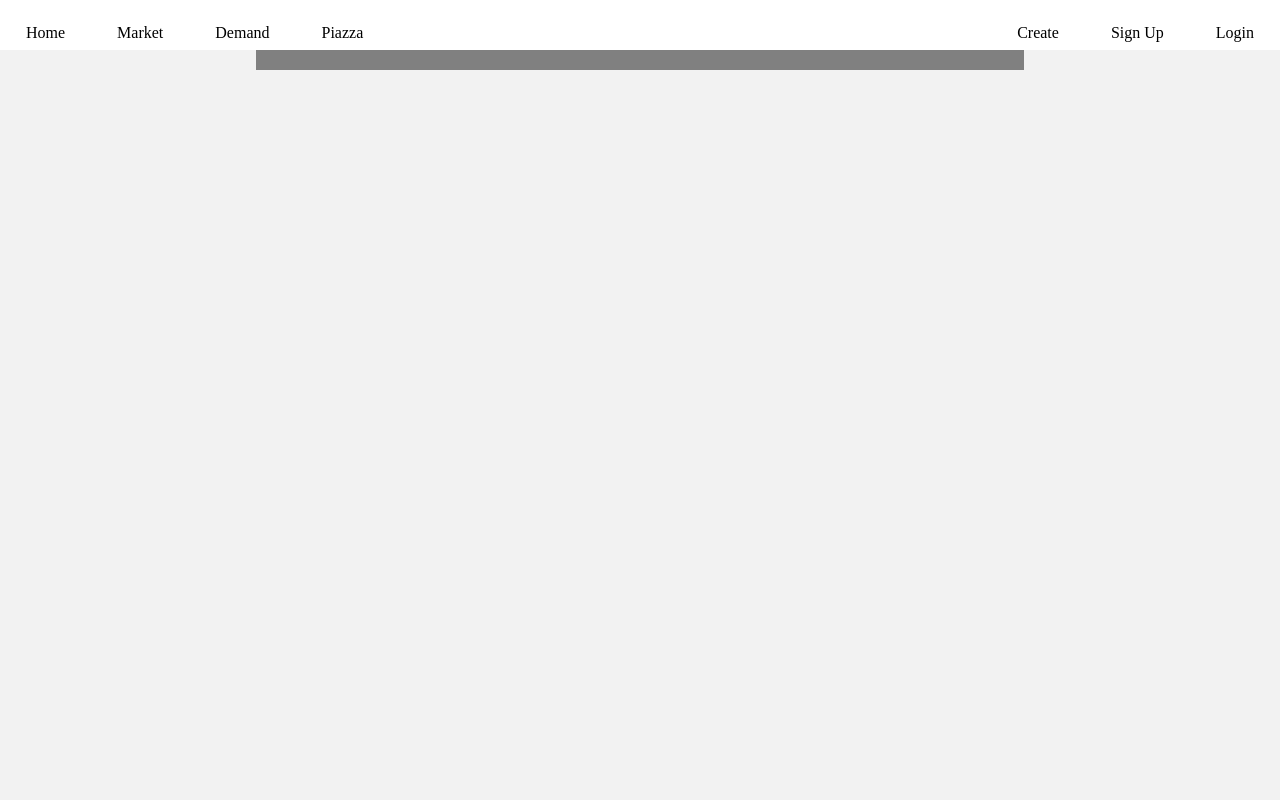
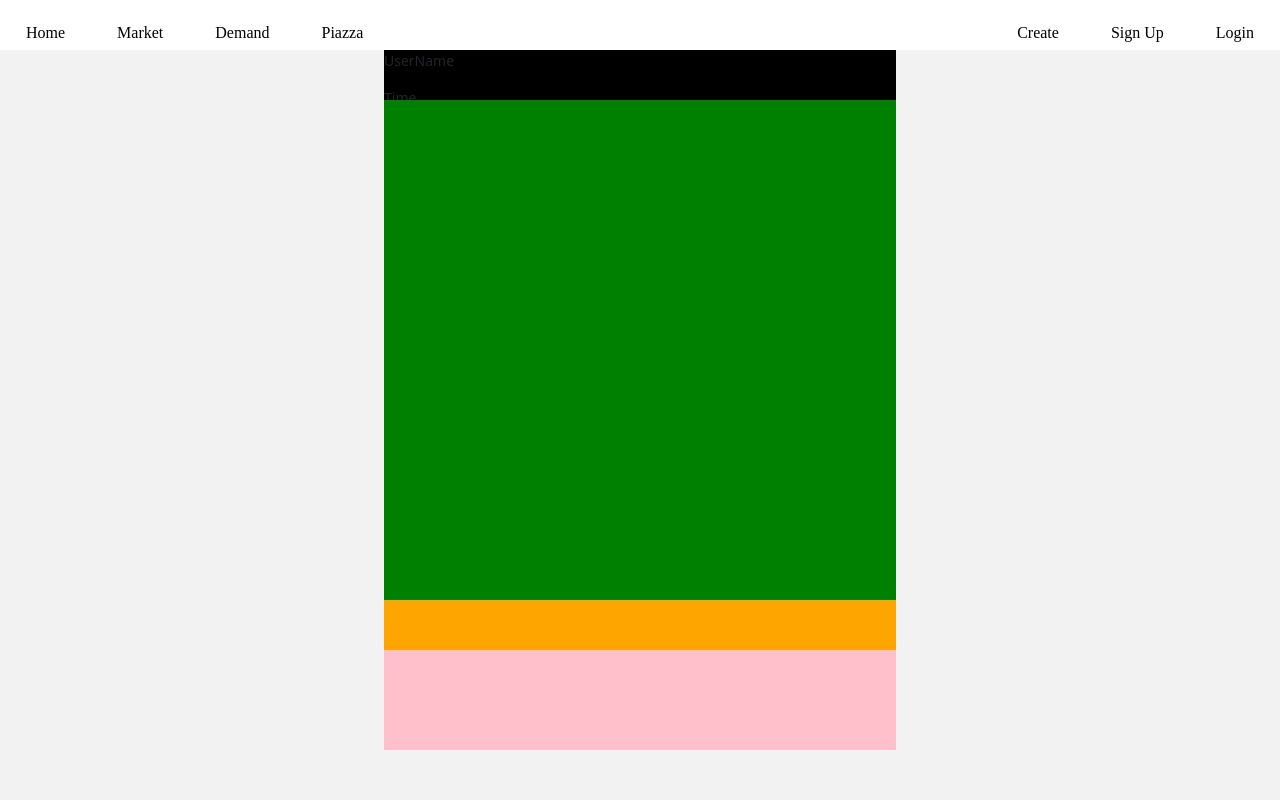
Before and after one commit to CYCKCN/FYP, a Flask app: page /piazza/ in a window 1280 px wide. Run offline with Flask 3, Linux system fonts and the light colour scheme; parts of the project's set-up code (start-up, migrations or seed data) failed here and were passed over; some web fonts are replaced.

Commit message:
piazza-ing

```diff
--- a/webpage/static/piazza.css
+++ b/webpage/static/piazza.css
@@ -66,18 +66,43 @@ background: var(--mainGrey2);
     color: black;
 }
 .header {
-    width: 60%;
-    margin-left: 20%;
+    width: 40%;
+    margin-left: 30%;
     overflow-y: scroll;
     height: fit-content;
     background-color: gray;
-    padding-top: 10px;
-    padding-bottom: 10px;
     position: relative;
     margin-top: 50px;
 }
 .header::-webkit-scrollbar {
     display: none;
+}
+.story-block {
+    width: 100%;
+    height: 700px;
+    background: yellow;
+    display: flex;
+    flex-direction: column;
+}
+.story-info {
+    width: 100%;
+    height: 50px;
+    background: black;
+}
+.story-img {
+    width: 100%;
+    height: 500px;
+    background: green;
+}
+.story-ita {
+    width: 100%;
+    height: 50px;
+    background: orange;
+}
+.story-txt {
+    width: 100%;
+    height: 100px;
+    background: pink;
 }
 :root {
 --mainGreen1: #274E45;
--- a/webpage/templates/piazza.html
+++ b/webpage/templates/piazza.html
@@ -33,7 +33,16 @@
                 </div>
 
                 <div class="header" id="myHeader">
+                    <div class="story-block">
+                        <div class="story-info">
+                            <p>UserName</p>
+                            <p>Time</p>
+                        </div>
+                        <div class="story-img"></div>
+                        <div class="story-ita"></div>
+                        <div class="story-txt"></div>
 
+                    </div>
                 </div>
 
             </div>
```
